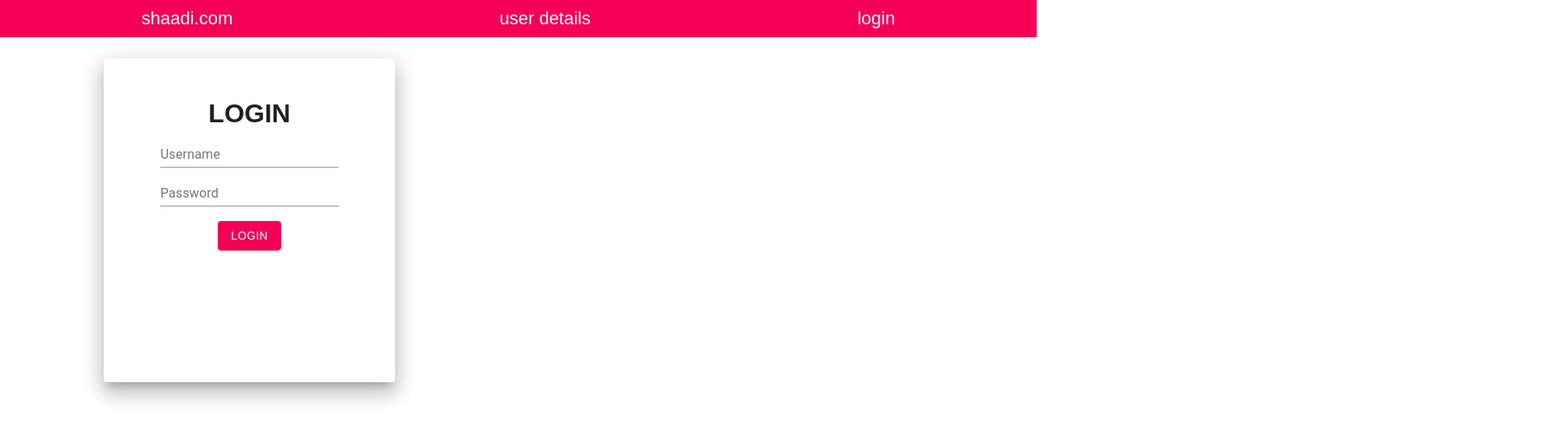
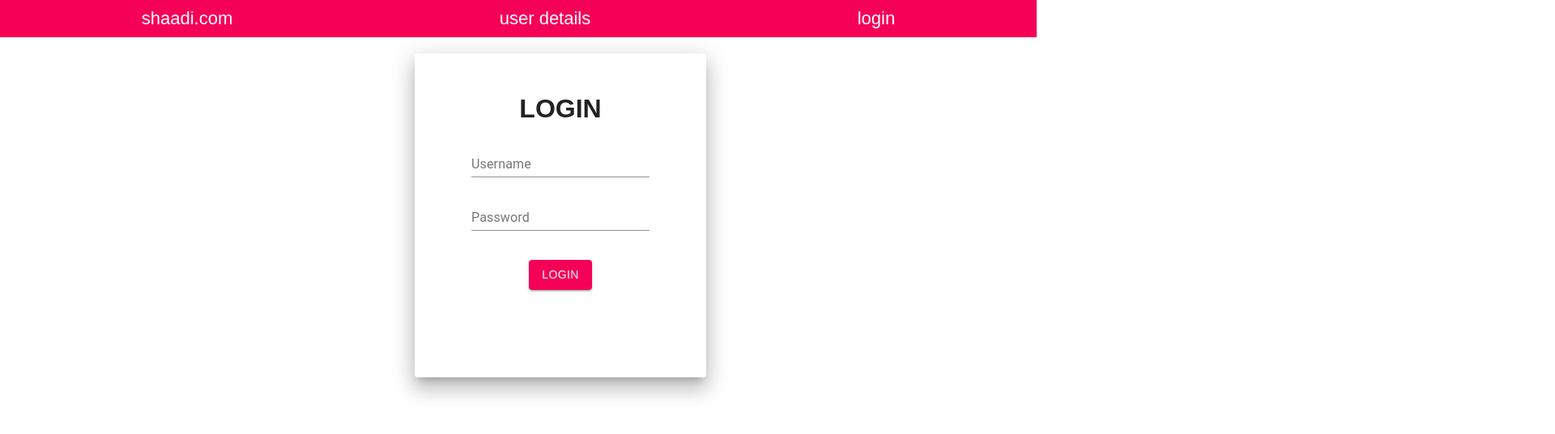
Before and after one commit to Harshsanas/shadi-user, a React (Create React App) app: page /login in a window 1280 px wide. Shown: the top 536 px of the page at 81% size, 1920 px wide, since content can reach past the window. Built offline with nearby package versions, Linux system fonts and the light colour scheme.

Commit message:
login page

```diff
--- a/src/Components/Login/Login.jsx
+++ b/src/Components/Login/Login.jsx
@@ -9,8 +9,8 @@ import Button from "@material-ui/core/Button";
 const useStyles = makeStyles((theme) => ({
   root: {
     position: "absolute",
-    marginLeft: "10vw",
-    marginTop: "2%",
+    width: "100%",
+    padding: "20px 40vw",
     textAlign: "center",
     "& > *": {
       width: theme.spacing(45),
@@ -42,6 +42,7 @@ export default function Login() {
         <div className="form_container">
           <div className={classes.text}>
             <h1>LOGIN</h1>
+            <br />
             <TextField
               className="input"
               id="standard-password-input"
@@ -51,6 +52,7 @@ export default function Login() {
               onChange={(e) => setUser(e.target.value)}
             />
             <br />
+            <br />
             <TextField
               className="input input_2"
               id="standard-password-input"
@@ -59,6 +61,7 @@ export default function Login() {
               value={pass}
               onChange={(e) => setPass(e.target.value)}
             />
+            <br />
             <br />
             <br />
             <Button onClick={handleLogin} variant="contained" color="secondary">
```
